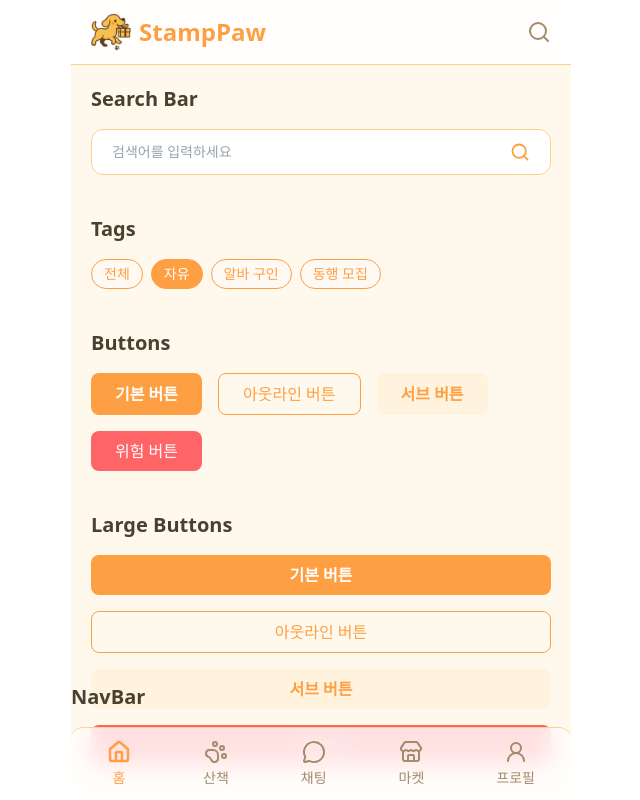
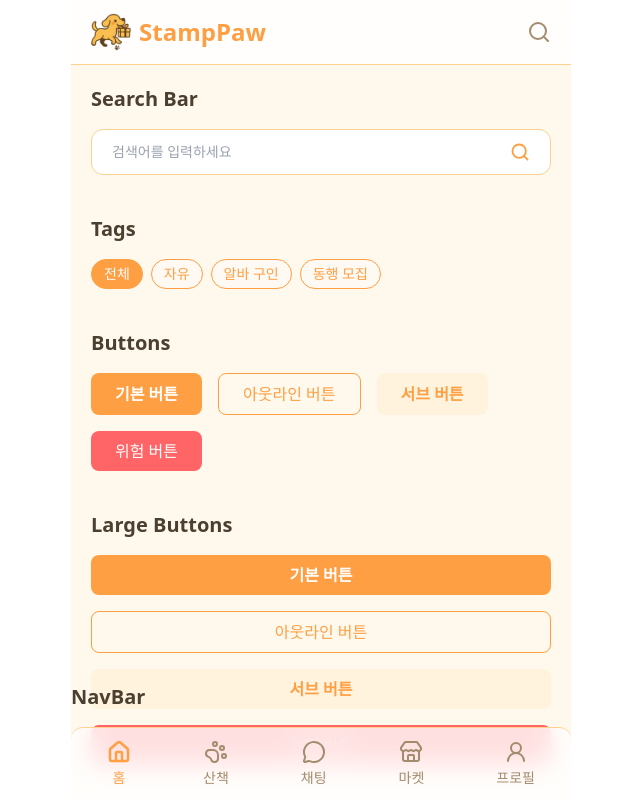
Before and after one commit to StampPaw/stamppaw-frontend, a React (Vite) app: page / in a window 1280 px wide. Shown: the top 800 px of the page, without its empty margins (319-959 px from the left). Built offline with nearby package versions, Linux system fonts and the light colour scheme.

Commit message:
feat: 홈페이지와 태그에 동행 페이지 연결

```diff
--- a/src/components/ui/Tag.jsx
+++ b/src/components/ui/Tag.jsx
@@ -1,8 +1,7 @@
-import React, { useState } from "react";
+import React from "react";
 
-export default function Tag() {
+export default function Tag({ selectedTag, onTagClick }) {
   const tags = ["전체", "자유", "알바 구인", "동행 모집"];
-  const [selectedTag, setSelectedTag] = useState("자유");
 
   return (
     <section>
@@ -13,7 +12,7 @@ export default function Tag() {
           return (
             <button
               key={tag}
-              onClick={() => setSelectedTag(tag)}
+              onClick={() => onTagClick(tag)}
               className={`px-3 py-1 rounded-full text-sm font-medium border transition
                 ${
                   isActive
--- a/src/pages/HomePage.jsx
+++ b/src/pages/HomePage.jsx
@@ -1,9 +1,7 @@
-import React from "react";
-
-// lucide-react 아이콘 (BottomNavBar 내부에서도 사용)
+import React, { useState } from "react";
+import { useNavigate } from "react-router-dom";
 import { House, PawPrint, MessageCircle, Store, UserRound } from "lucide-react";
 
-// 🧩 UI 컴포넌트 import
 import Button from "../components/ui/Button";
 import Input from "../components/ui/Input";
 import Tag from "../components/ui/Tag";
@@ -20,6 +18,11 @@ import CartList from "../components/ui/CartList";
 import Carousel from "../components/ui/Carousel";
 
 export default function HomePage() {
+  const navigate = useNavigate();
+
+  // ✅ 현재 선택된 태그 상태 추가
+  const [selectedTag, setSelectedTag] = useState("전체");
+
   // 📌 하단 메뉴 데이터
   const menus = [
     { name: "홈", icon: House },
@@ -30,16 +33,28 @@ export default function HomePage() {
   ];
   const activeIndex = 0;
 
+  // ✅ 태그 클릭 핸들러
+  const handleTagClick = (tag) => {
+    setSelectedTag(tag); // 색상 반응을 위해 상태 변경
+
+    if (tag === "동행 모집") {
+      navigate("/companion");
+    } else if (tag === "전체") {
+      navigate("/"); // ✅ 전체 클릭 시 홈으로 이동
+    }
+  };
+
   return (
     <div className="min-h-screen bg-white text-text font-sans flex justify-center">
       <div className="w-full sm:max-w-[500px] bg-bg flex flex-col relative mx-auto">
-        {/* ✅ 헤더 고정 */}
         <Header />
 
-        {/* ✅ 스크롤 영역 */}
         <main className="flex-1 overflow-y-auto pb-24 p-5 space-y-10">
           <SearchBar />
-          <Tag />
+
+          {/* ✅ 선택 상태를 전달 */}
+          <Tag selectedTag={selectedTag} onTagClick={handleTagClick} />
+
           <Button />
           <Input />
           <Card />
@@ -52,7 +67,6 @@ export default function HomePage() {
           <Profile />
         </main>
 
-        {/* ✅ 하단 네비게이션 (같은 너비로 고정) */}
         <nav className="sticky bottom-0 w-full shadow-soft">
           <NavBar menus={menus} activeIndex={activeIndex} />
         </nav>
```
